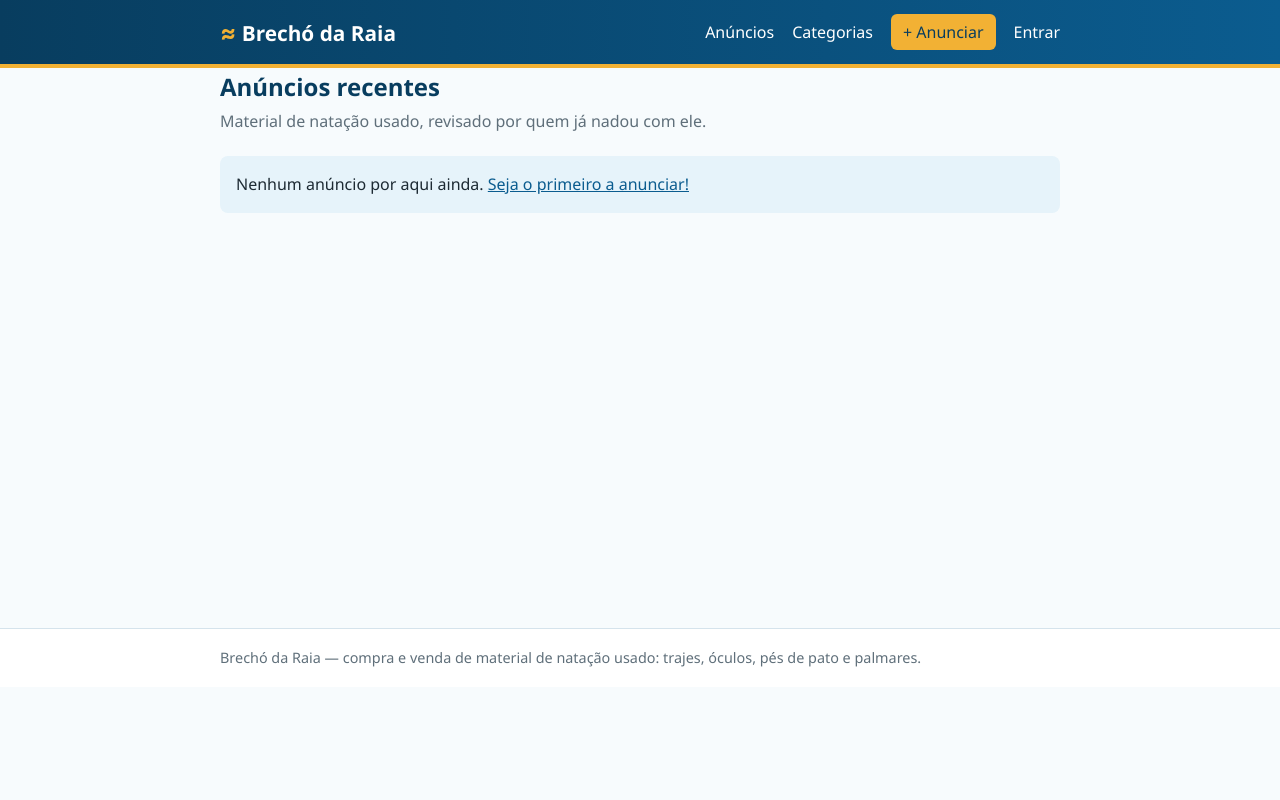
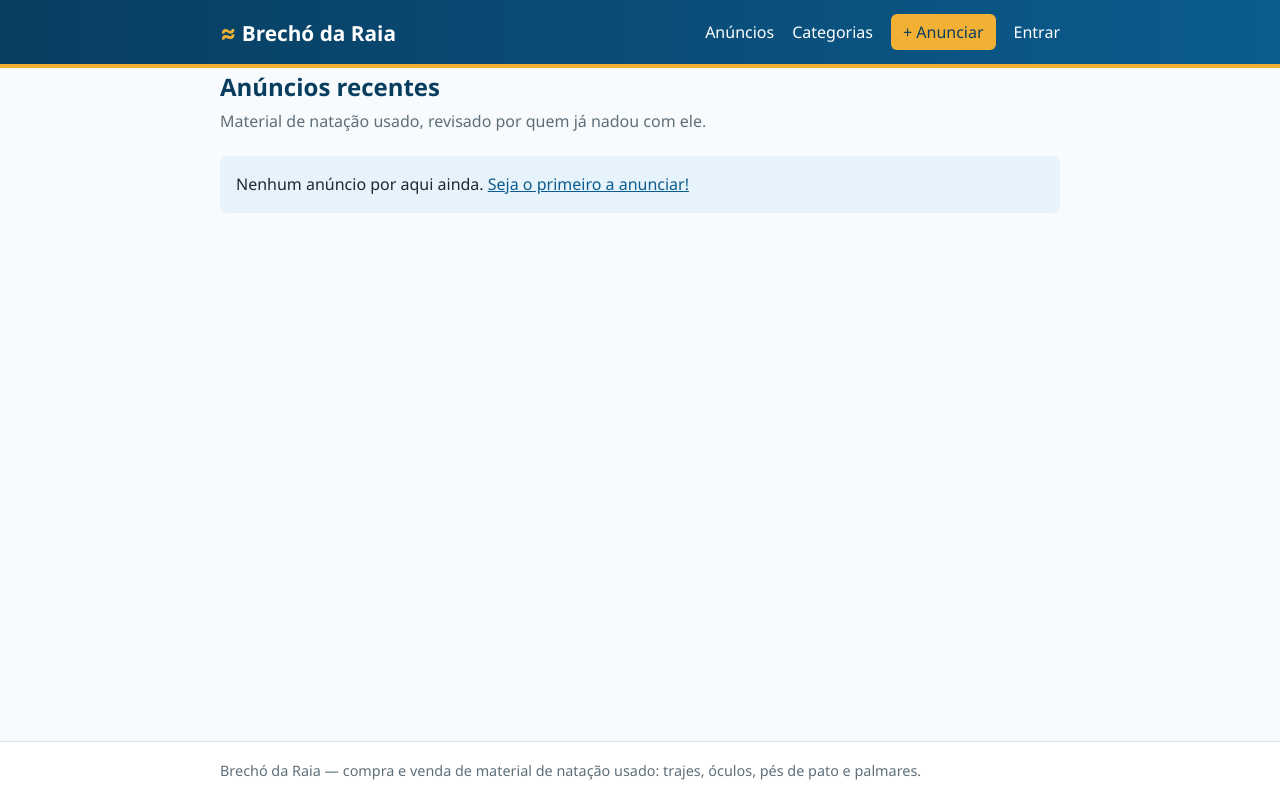
Before and after one commit to brunoberenguerr/Brecho-da-raia, a Django app: page / in a window 1280 px wide. Run offline with Django 5.2, Linux system fonts and the light colour scheme; data that the repository does not hold is empty.

Commit message:
Mantém o rodapé no fim da página em páginas curtas
Co-Authored-By: Claude Opus 5.5 <noreply@anthropic.com>

```diff
--- a/static/css/style.css
+++ b/static/css/style.css
@@ -17,6 +17,9 @@ body {
   color: var(--texto);
   background: #f7fbfd;
   line-height: 1.55;
+  min-height: 100vh;
+  display: flex;
+  flex-direction: column;
 }
 
 a { color: var(--azul); }
@@ -40,7 +43,7 @@ a { color: var(--azul); }
 .link-button { background: none; border: 0; color: #fff; font: inherit; font-weight: 500; cursor: pointer; padding: 0; }
 .link-button:hover { text-decoration: underline; }
 
-main { padding: 28px 20px 48px; min-height: 70vh; }
+main { padding: 28px 20px 48px; flex: 1; width: 100%; }
 
 .site-footer { border-top: 1px solid var(--borda); color: var(--cinza); font-size: .9rem; padding: 18px 0; background: #fff; }
 
```
